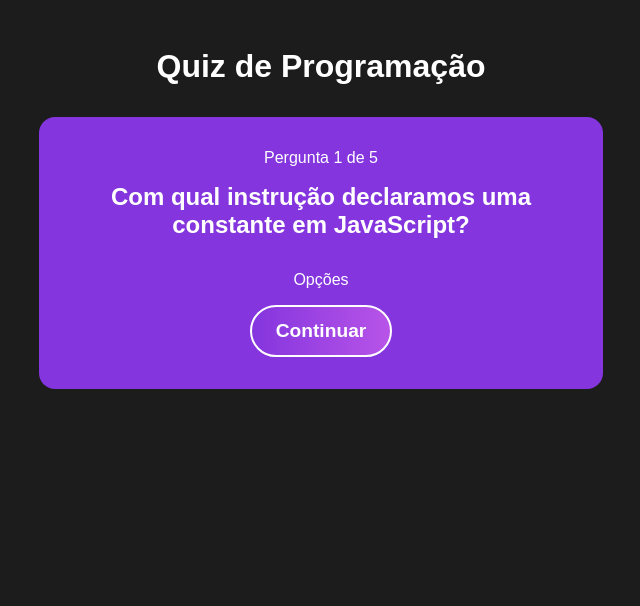
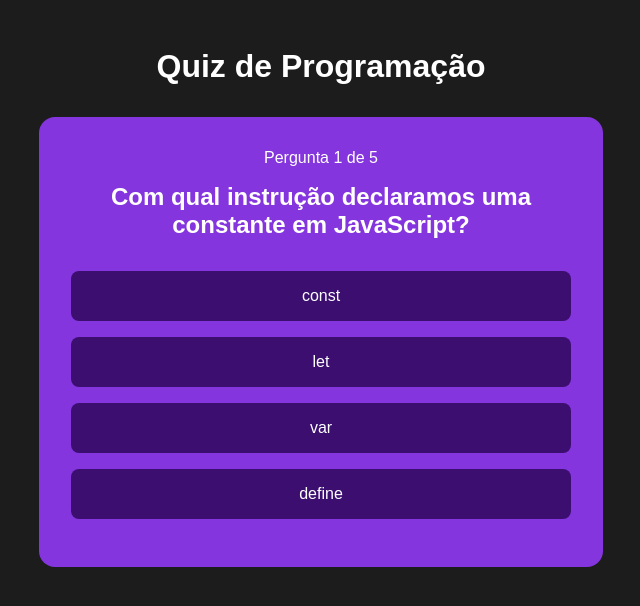
Before and after one commit to adoniranfranceh/QuizApp, a React (Vite) app: page / in a window 1280 px wide. Both pictures are taken after a click on the button "Iniciar". Shown: the top 606 px of the page, without its empty margins (319-959 px from the left). Built offline with nearby package versions, Linux system fonts and the light colour scheme.

Commit message:
Adiciona opções para cada pergunta

```diff
--- /dev/null
+++ b/src/components/Option.css
@@ -0,0 +1,17 @@
+.option {
+  background-color: #3c0e70;
+  border-radius: 0.5rem;
+  padding: 1rem;
+  margin-bottom: 1rem;
+  cursor: pointer;
+  opacity: 0.8rem;
+  transition: 0.4s;
+}
+
+.option:hover {
+  opacity: 1;
+}
+
+#options-container .option p {
+  margin-bottom: 0;
+}
--- /dev/null
+++ b/src/components/Option.jsx
@@ -0,0 +1,16 @@
+import {useContext} from "react";
+import { QuizContext } from "../context/quiz";
+
+import './Option.css';
+
+const Options = ({ option, answer, selectOption }) => {
+  const [quizStage, dispath] = useContext(QuizContext);
+
+  return (
+    <div className="option" onClick={() => selectOption()}>
+      <p>{option}</p>
+    </div>
+  )
+};
+
+export default Options;
--- a/src/components/Question.jsx
+++ b/src/components/Question.jsx
@@ -1,13 +1,21 @@
 import React, { useReducer } from "react";
 import { useContext } from "react";
 import { QuizContext } from "../context/quiz";
+import Option from "./Option";
+
 import './Question.css'
 
 const Question = () => {
   const [quizState, dispatch] = useContext(QuizContext);
 
-  const currentQuestion = quizState.questions[quizState.currentQuestion]
-  console.log(currentQuestion)
+  const currentQuestion = quizState.questions[quizState.currentQuestion];
+
+  const onSelectOption = (option) => {
+    dispatch({
+      type: 'CHECK_ANSWER',
+      payload: { answer: currentQuestion.answer, option }
+    })
+  }
   return (
     <div id="question">
       <p>
@@ -15,8 +23,19 @@
       </p>
       <h2>{currentQuestion.question}</h2>
       <div id="options-container">
-        <p>Opções</p>
-        <button onClick={ () => dispatch({ type: 'CHANGE_QUESTION' }) }>Continuar</button>
+        {currentQuestion.options.map((option) => (
+          <Option
+            option={option}
+            key={option}
+            answer={currentQuestion.answer}
+            selectOption={() => onSelectOption(option)}
+          />
+        ))}
+        {quizState.answerSelected && (
+          <button onClick={ () => dispatch({ type: 'CHANGE_QUESTION' }) }>
+            Continuar
+          </button>
+        )}
       </div>
     </div>
     )
--- a/src/context/quiz.jsx
+++ b/src/context/quiz.jsx
@@ -12,7 +12,6 @@
 };
 
 const quizReducer = (stage, action) => {
-  console.log(stage, action);
 
   switch(action.type) {
     case 'CHANGE_STAGE':
@@ -48,6 +47,22 @@
     case 'NEW_GAME':
       return initialStage
 
+    case 'CHECK_ANSWER':
+      if(stage.answerSelected) return stage;
+      console.log(action)
+
+      const answer = action.payload.answer
+      const option = action.payload.option
+      let correctAnswer = 0
+
+      if(answer === option) correctAnswer = 1;
+
+      return {
+        ...stage,
+        score: stage.score + correctAnswer,
+        answerSelected: option,
+      };
+
     default:
       return stage;
   }
```
